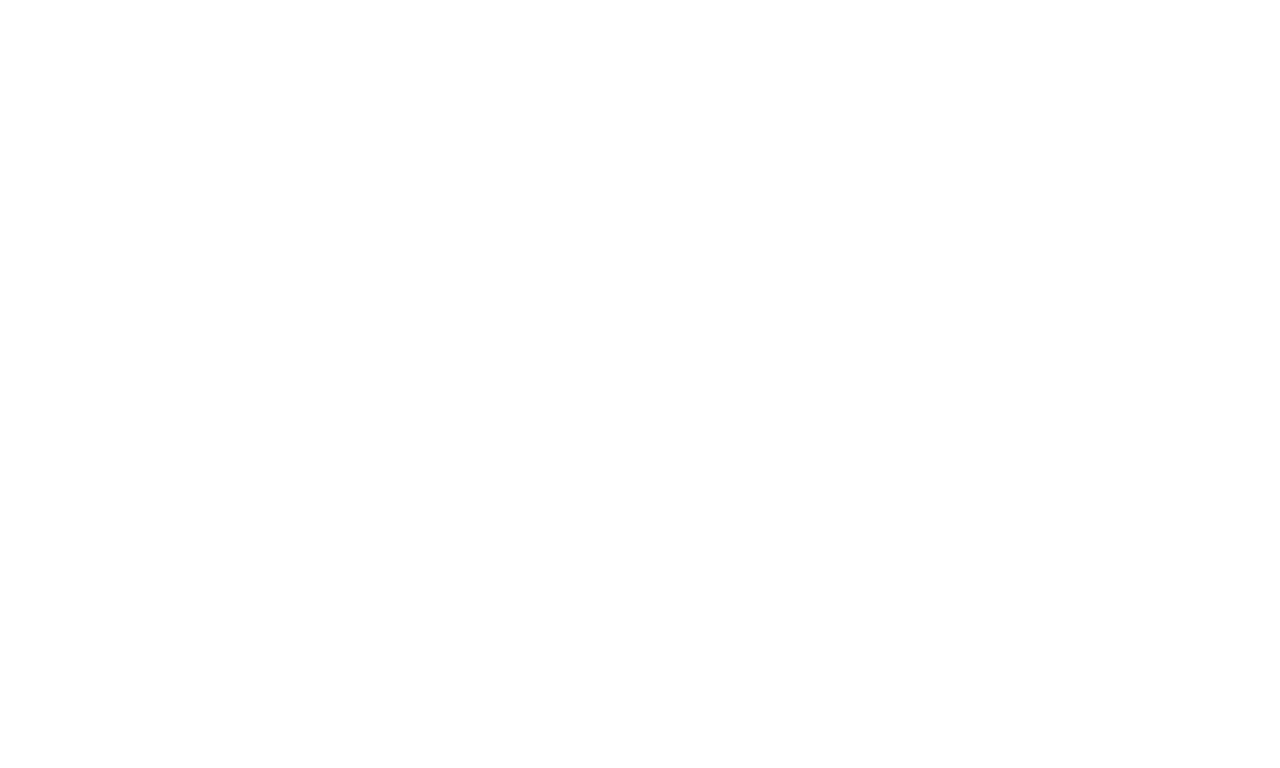
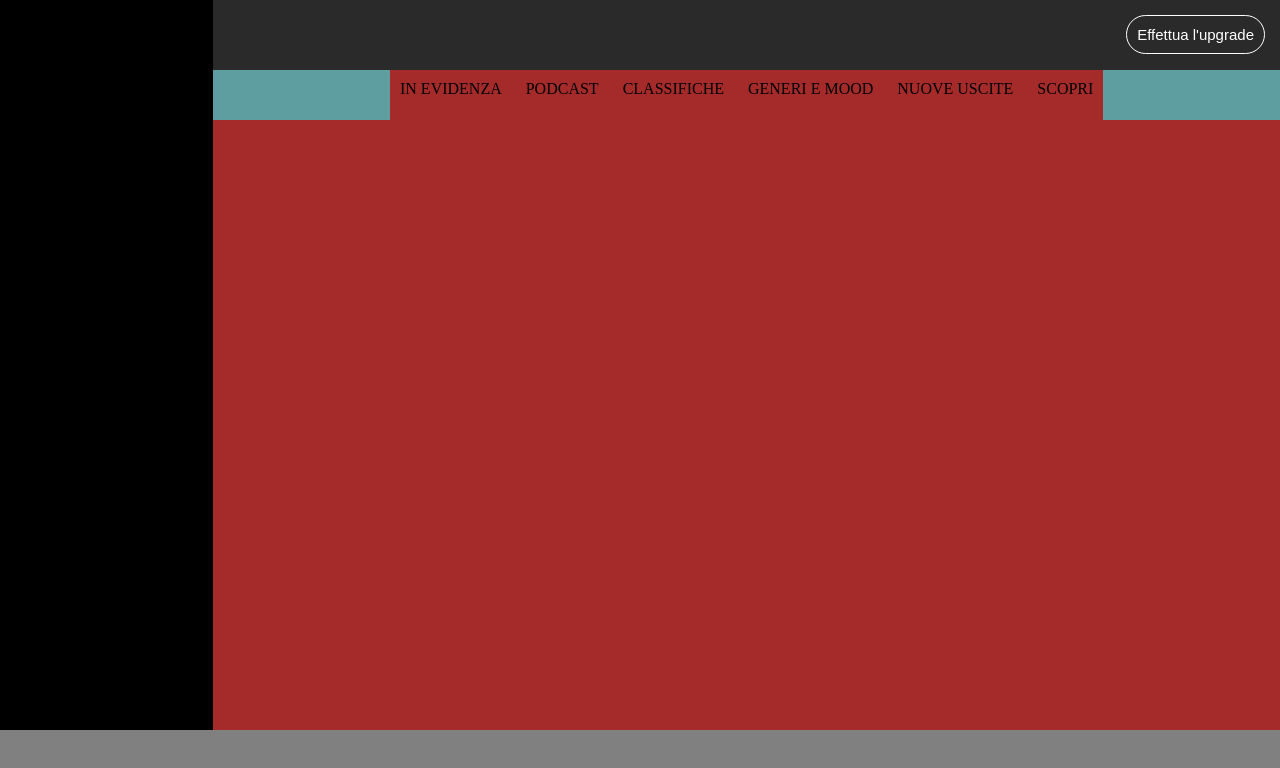
Before and after one commit to Dayronaguilera/html-css-spotifyweb, a plain HTML site: page index.html in a window 1280 px wide. Drawn offline with Linux system fonts and the light colour scheme.

Commit message:
work Section

```diff
--- a/css/style.css
+++ b/css/style.css
@@ -0,0 +1,62 @@
+.container-fluid{
+    height: 100vh;
+    display: flex;
+    flex-direction: column;
+}
+.cont main{
+    flex-grow: 1;
+}
+/* start utility class */
+
+
+
+
+/* end utility class */
+
+/* container aside laterale */
+.row aside{
+    background-color:black;
+}
+
+/* container section */
+.row section{
+    background-color: cadetblue;
+    display: flex;
+    flex-direction: column;
+}
+
+/* container footer */
+.cont footer{
+    background-color: gray;
+    height: 70px;
+}
+.box-1{
+    background-color: rgb(42, 42, 42);
+    height: 70px;
+}
+.box-2{
+    background-color: brown;
+    height: 50px;
+    margin:0 auto;
+}
+.box-3{
+    background-color: brown;
+    flex-grow: 1;
+}
+/* top bar */
+.box-1 button{
+    background-color: rgb(42, 42, 42);
+    float: right;
+    font-size: 15px;
+    padding: 10px;
+    border: 1px white solid;
+    border-radius: 20px;
+    color: white;
+    margin: 15px 15px;
+}
+.box-2> ul li{
+    list-style: none;
+    display: inline-block;
+    padding: 10px;
+
+}
--- a/index.html
+++ b/index.html
@@ -9,13 +9,34 @@
     <link rel="stylesheet" href="./css/style.css">
 </head>
 <body>
-    <div class="container-fluid">
+    <div class="container-fluid cont">
 
         <main class="row">
+
             <aside class="col-xs-2"></aside>
-            <section class="col-xs-10"></section>
+
+            <section class="col-xs-10">
+                <div class="box-1">
+                    <button>Effettua l'upgrade</button>
+                </div>
+
+                <nav class="box-2">
+
+                    <ul>
+                        <li>IN EVIDENZA</li>
+                        <li>PODCAST</li>
+                        <li>CLASSIFICHE</li>
+                        <li>GENERI E MOOD</li>
+                        <li>NUOVE USCITE</li>
+                        <li>SCOPRI</li>
+                    </ul>
+
+                </nav>
+
+                <div class="box-3"></div>
+            </section>
         </main>
-
+        <!-- nav footer -->
         <footer></footer>
     </div>
 </body>
```
